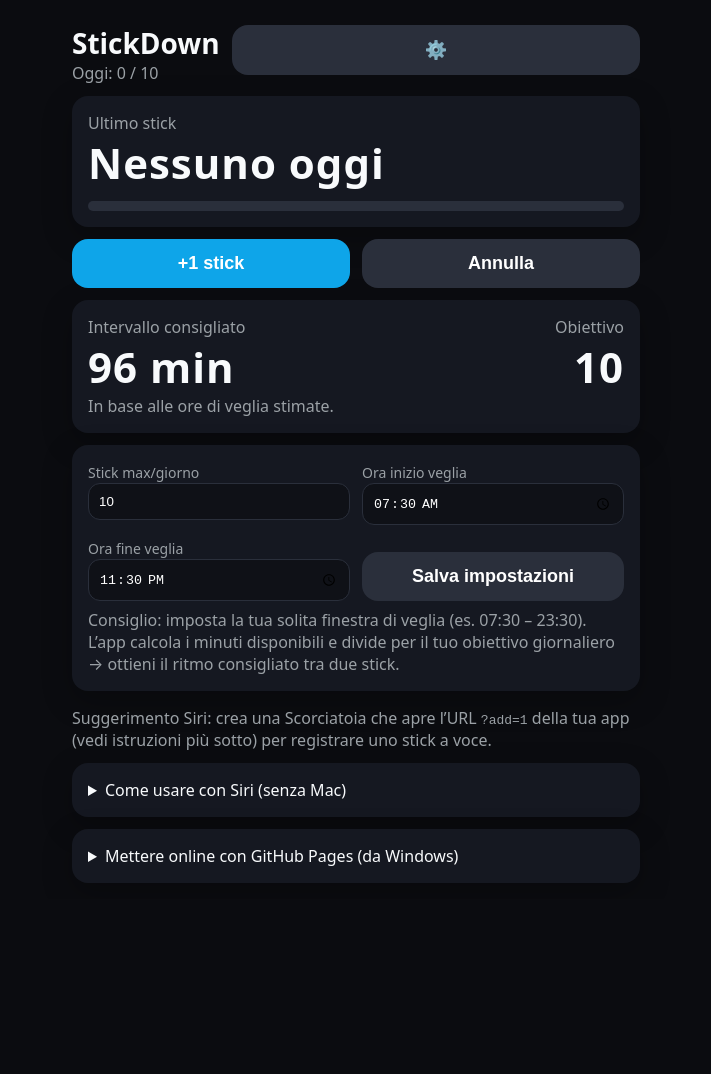
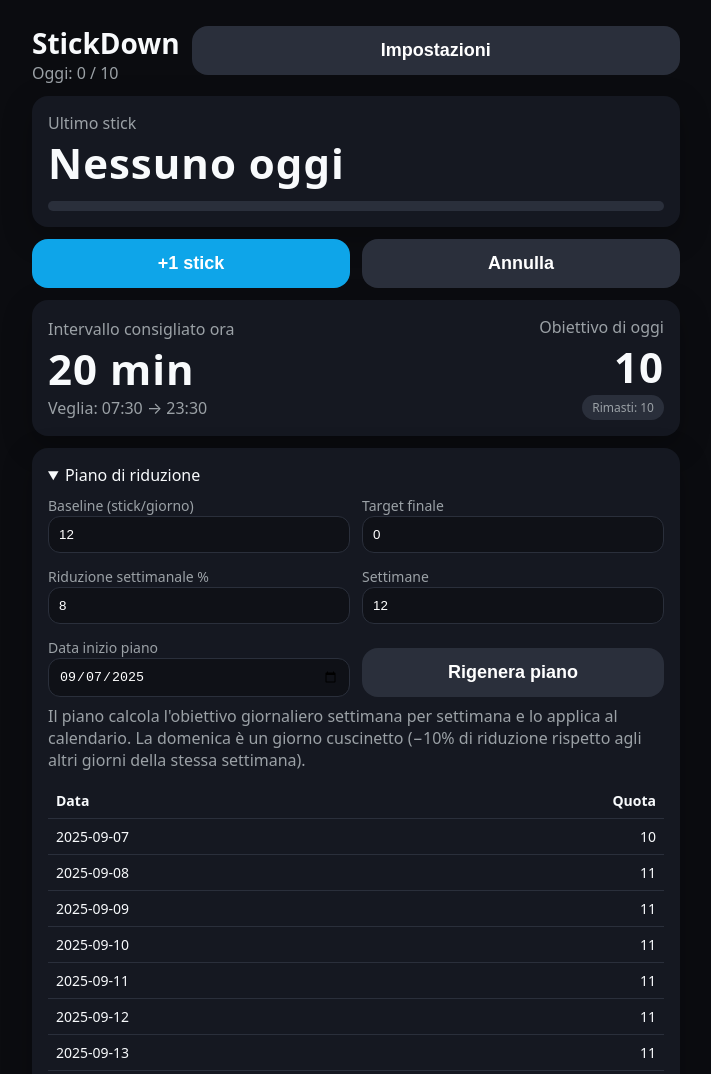
Before and after one commit to Giorgione987/stickdown, a plain HTML site: page index.html in a window 1280 px wide. Shown: the top 1074 px of the page, without its empty margins (284-995 px from the left). Before the commit the page ends 899 px from the top, so only its background shows below. Drawn offline with Linux system fonts and the light colour scheme.

Commit message:
Update index.html

```diff
--- a/index.html
+++ b/index.html
@@ -13,7 +13,7 @@
     :root { --bg:#0b0c10; --card:#151821; --muted:#9ba1a6; --acc:#0ea5e9; --green:#22c55e; --red:#ef4444; --white:#f8fafc }
     *{box-sizing:border-box;}
     body{margin:0; font-family:system-ui, -apple-system, Segoe UI, Roboto, Helvetica, Arial, sans-serif; background:var(--bg); color:var(--white);}
-    .wrap{max-width:600px; margin:0 auto; padding:16px;}
+    .wrap{max-width:680px; margin:0 auto; padding:16px;}
     .card{background:var(--card); border-radius:16px; padding:16px; box-shadow:0 10px 30px rgba(0,0,0,.25);}
     h1{font-size:28px; margin:8px 0 0}
     .row{display:flex; gap:12px}
@@ -25,12 +25,15 @@
     .ok{color:var(--green)} .warn{color:var(--red)}
     .grid{display:grid; grid-template-columns:1fr 1fr; gap:12px}
     label{font-size:14px; color:var(--muted)}
-    input[type="number"], input[type="time"]{width:100%; padding:10px; border-radius:12px; border:1px solid #2a2f3b; background:#0f1117; color:#fff}
+    input[type="number"], input[type="time"], input[type="date"], input[type="text"]{width:100%; padding:10px; border-radius:12px; border:1px solid #2a2f3b; background:#0f1117; color:#fff}
     .bar{height:10px; background:#2a2f3b; border-radius:999px; overflow:hidden}
     .bar>div{height:100%; background:linear-gradient(90deg, #22c55e, #0ea5e9); width:0%}
     .toast{position:fixed; bottom:16px; left:50%; transform:translateX(-50%); background:#111827; color:#fff; padding:10px 14px; border-radius:999px; opacity:0; transition:opacity .2s ease}
     .toast.show{opacity:1}
-    a{color:#7dd3fc}
+    .pill{display:inline-block; padding:4px 10px; border-radius:999px; background:#2a2f3b; font-size:12px;}
+    table{width:100%; border-collapse:collapse; font-size:14px}
+    th,td{padding:8px; border-bottom:1px solid #2a2f3b; text-align:right}
+    th:first-child,td:first-child{text-align:left}
   </style>
 </head>
 <body>
@@ -40,7 +43,7 @@
       <h1>StickDown</h1>
       <div class="muted" id="today"></div>
     </div>
-    <button class="secondary" id="btnSettings" aria-label="Impostazioni">⚙️</button>
+    <button class="secondary" id="btnSettings" aria-label="Impostazioni">Impostazioni</button>
   </div>
 
   <div class="card" style="margin-top:12px">
@@ -56,25 +59,57 @@
   </div>
 
   <div class="card" style="margin-top:12px">
-    <div style="display:flex; justify-content:space-between; align-items:center">
+    <div style="display:flex; justify-content:space-between; align-items:center; gap:12px">
       <div>
-        <div class="muted">Intervallo consigliato</div>
+        <div class="muted">Intervallo consigliato ora</div>
         <div id="reco" class="big">—</div>
+        <div class="muted" id="hint">In base al tempo di veglia rimanente e agli stick ancora disponibili oggi.</div>
       </div>
       <div style="text-align:right">
-        <div class="muted">Obiettivo</div>
+        <div class="muted">Obiettivo di oggi</div>
         <div id="goal" class="big">—</div>
+        <div class="muted"><span class="pill" id="remainPill"></span></div>
       </div>
     </div>
-    <div class="muted" id="hint">In base alle ore di veglia stimate.</div>
   </div>
 
   <div class="card" style="margin-top:12px">
-    <div class="grid">
+    <details open>
+      <summary>Piano di riduzione</summary>
+      <div class="grid" style="margin-top:8px">
         <div>
-        <label>Stick max/giorno</label>
-        <input type="number" id="inpTarget" min="1" max="40" step="1" />
+          <label>Baseline (stick/giorno)</label>
+          <input type="number" id="base" min="1" max="80" step="1" />
         </div>
+        <div>
+          <label>Target finale</label>
+          <input type="number" id="target" min="0" max="80" step="1" />
+        </div>
+        <div>
+          <label>Riduzione settimanale %</label>
+          <input type="number" id="weeklyPct" min="1" max="30" step="1" />
+        </div>
+        <div>
+          <label>Settimane</label>
+          <input type="number" id="weeks" min="1" max="52" step="1" />
+        </div>
+        <div>
+          <label>Data inizio piano</label>
+          <input type="date" id="startDate" />
+        </div>
+        <div style="align-self:end">
+          <button class="secondary" id="btnBuildPlan">Rigenera piano</button>
+        </div>
+      </div>
+      <div class="muted" style="margin-top:8px">Il piano calcola l'obiettivo giornaliero settimana per settimana e lo applica al calendario. La domenica è un giorno cuscinetto (−10% di riduzione rispetto agli altri giorni della stessa settimana).</div>
+      <div id="planTableWrap" style="margin-top:12px"></div>
+    </details>
+  </div>
+
+  <div class="card" style="margin-top:12px">
+    <details>
+      <summary>Orari di veglia</summary>
+      <div class="grid" style="margin-top:8px">
         <div>
           <label>Ora inizio veglia</label>
           <input type="time" id="awakeStart" />
@@ -83,40 +118,29 @@
           <label>Ora fine veglia</label>
           <input type="time" id="awakeEnd" />
         </div>
+        <div>
+          <label>Oppure inserisci sonno medio (minuti)</label>
+          <input type="number" id="sleepAvg" min="120" max="1200" step="5" />
+        </div>
         <div style="align-self:end">
-        <button class="secondary" id="btnSave">Salva impostazioni</button>
+          <button class="secondary" id="btnSaveWake">Salva</button>
         </div>
       </div>
-    <div class="muted" style="margin-top:8px">Consiglio: imposta la tua solita finestra di veglia (es. 07:30 – 23:30). L’app calcola i minuti disponibili e divide per il tuo obiettivo giornaliero → ottieni il ritmo consigliato tra due stick.</div>
-  </div>
-
-  <div class="muted" style="margin-top:16px">
-    Suggerimento Siri: crea una Scorciatoia che apre l’URL <code>?add=1</code> della tua app (vedi istruzioni più sotto) per registrare uno stick a voce.
-  </div>
-
-  <div class="card" style="margin-top:12px">
-    <details>
-      <summary>Come usare con Siri (senza Mac)</summary>
-      <ol>
-        <li>Metti online questa pagina (GitHub Pages va benissimo — vedi passaggi più sotto).</li>
-        <li>In “Comandi Rapidi” su iPhone, crea un nuovo comando: azione <strong>Apri URL</strong> → incolla l’URL del tuo sito con <code>?add=1</code> (es. <em>https://tuonome.github.io/stickdown/?add=1</em>).</li>
-        <li>Opzionale: aggiungi azione <strong>Mostra notifica</strong> con “Aggiunto +1”.</li>
-        <li>Dai un nome tipo “Aggiungi uno stick” e assegna la frase a Siri.</li>
-      </ol>
-      Quando esegui il comando, la pagina si apre, registra +1 e aggiorna il timer automaticamente.
+      <div class="muted" style="margin-top:8px">Se inserisci il sonno medio, useremo 24h − sonno per calcolare le ore di veglia. In alternativa usa gli orari inizio/fine.</div>
     </details>
   </div>
 
   <div class="card" style="margin-top:12px">
     <details>
-      <summary>Mettere online con GitHub Pages (da Windows)</summary>
+      <summary>Integrazione con Siri e Salute (via Comandi Rapidi)</summary>
       <ol>
-        <li>Crea un account su GitHub e un nuovo repository chiamato <strong>stickdown</strong>.</li>
-        <li>Copia questo file come <code>index.html</code> nel repo (puoi usare “Add file → Create new file” online).</li>
-        <li>Vai su <em>Settings → Pages</em>, come <em>Source</em> scegli <strong>Deploy from a branch</strong>, branch <strong>main</strong>, cartella <strong>root</strong> e salva.</li>
-        <li>Dopo qualche secondo avrai l’indirizzo <em>https://tuonome.github.io/stickdown</em>.</li>
-        <li>Su iPhone, apri quell’indirizzo in Safari → Condividi → <strong>Aggiungi a Home</strong> per usarla a tutto schermo.</li>
+        <li>In Comandi Rapidi, crea un comando: azione <strong>Trova campioni Salute</strong> → tipo <strong>Analisi sonno</strong> → intervallo <em>ultimi 14 giorni</em>.</li>
+        <li>Aggiungi azione <strong>Filtra</strong> per includere solo i campioni "Asleep" (se disponibile) e somma la <strong>durata</strong> in minuti; dividi per 14 per avere il <strong>sonno medio</strong>.</li>
+        <li>Aggiungi azione <strong>Apri URL</strong> con l'indirizzo della tua app seguito da <code>?sleep=MINUTI</code> (esempio: <em>https://tuonome.github.io/stickdown/?sleep=420</em>).</li>
+        <li>Dai un nome tipo "Aggiorna sonno StickDown". Quando lo esegui, l'app salverà il nuovo sonno medio e ricalcolerà gli intervalli.</li>
       </ol>
+      <div class="muted">Nota: le web‑app non possono leggere Salute direttamente; Comandi Rapidi fa da ponte sicuro con il tuo consenso.</div>
+      <div class="muted" style="margin-top:8px">Per aggiungere rapidamente +1 con Siri usa l'URL <code>?add=1</code>. Per annullare l'ultimo usa <code>?undo=1</code>.</div>
     </details>
   </div>
 </div>
@@ -132,89 +156,181 @@
     set(key, val){ localStorage.setItem(key, JSON.stringify(val)) }
   };
 
-  // --- Settings ---
-  const defaults = { target: 10, awakeStart: "07:30", awakeEnd: "23:30" };
-  const settings = LS.get('settings', defaults);
-  const day = LS.get('day:'+todayKey(), { count:0, last:null });
+  // --- Default settings and state ---
+  const defaults = {
+    base: 12, target: 0, weeklyPct: 8, weeks: 12,
+    startDate: new Date().toISOString().slice(0,10),
+    awakeStart: "07:30", awakeEnd: "23:30", sleepAvg: null
+  };
+  const settings = Object.assign({}, defaults, LS.get('settings', {}));
 
-  // URL param quick add (?add=1)
+  // Daily log for today
+  const dayKey = 'day:'+todayKey();
+  let day = LS.get(dayKey, { count:0, last:null });
+
+  // --- URL params ---
   const params = new URLSearchParams(location.search);
-  if(params.get('add') === '1') { day.count++; day.last = new Date().toISOString(); LS.set('day:'+todayKey(), day); showToast("Aggiunto +1"); history.replaceState({}, '', location.pathname); }
+  const add = parseInt(params.get('add')||'0',10);
+  const undo = params.get('undo') === '1';
+  const sleepParam = params.get('sleep');
+  if(!isNaN(add) && add>0){ day.count += add; day.last = new Date().toISOString(); LS.set(dayKey, day); toast("Aggiunto +"+add); history.replaceState({}, '', location.pathname); }
+  if(undo){ if(day.count>0){ day.count--; LS.set(dayKey, day); toast('Annullato'); } history.replaceState({}, '', location.pathname); }
+  if(sleepParam){ const m = Math.max(120, Math.min(1200, parseInt(sleepParam,10)||0)); settings.sleepAvg = m; LS.set('settings', settings); toast('Sonno medio aggiornato: '+m+' min'); history.replaceState({}, '', location.pathname); }
 
-  // Elements
+  // --- Plan generation ---
+  function buildPlan(base, target, weeklyPct, weeks, startDateStr){
+    const plan = {}; // date -> quota
+    let current = base;
+    const start = new Date(startDateStr+'T00:00:00');
+    for(let w=0; w<weeks; w++){
+      current = Math.max(target, Math.round(current * (1 - weeklyPct/100)));
+      for(let d=0; d<7; d++){
+        const date = new Date(start.getTime() + (w*7 + d)*86400000);
+        const key = date.toISOString().slice(0,10);
+        let quota = current;
+        // Domenica cuscinetto: riduzione minore (addolcisce la settimana)
+        if(date.getDay() === 0) quota = Math.max(target, Math.ceil(current * 0.9));
+        plan[key] = quota;
+      }
+      if(current === target) break;
+    }
+    return plan;
+  }
+
+  function loadOrBuildPlan(){
+    let plan = LS.get('plan', null);
+    if(!plan){
+      plan = buildPlan(settings.base, settings.target, settings.weeklyPct, settings.weeks, settings.startDate);
+      LS.set('plan', plan);
+    }
+    return plan;
+  }
+
+  function savePlan(plan){ LS.set('plan', plan); }
+
+  // Awake minutes: prefer sleepAvg if set, else time window
+  function minutesBetween(t1, t2){
+    if(!t1 || !t2) return null;
+    const [h1,m1]=t1.split(':').map(Number), [h2,m2]=t2.split(':').map(Number);
+    let a=h1*60+m1, b=h2*60+m2; if(b<=a) b+=1440; return b-a;
+  }
+  function awakeMinutesNow(){
+    if(settings.sleepAvg){ return 1440 - settings.sleepAvg; }
+    const m = minutesBetween(settings.awakeStart, settings.awakeEnd);
+    return m ?? 960; // fallback 16h
+  }
+
+  function timeLeftToday(){
+    // minutes left until end of wake window today
+    const now = new Date();
+    if(settings.sleepAvg){
+      // Approx: assume end of wake at start + awakeMinutes; take awakeStart as reference
+      const [h,m] = (settings.awakeStart||'07:30').split(':').map(Number);
+      const start = new Date(now); start.setHours(h,m,0,0);
+      let end = new Date(start.getTime() + awakeMinutesNow()*60000);
+      if(end < now) end = new Date(now.getTime() + 1); // avoid negative
+      return Math.max(0, Math.floor((end - now)/60000));
+    } else {
+      const [h2,m2] = (settings.awakeEnd||'23:30').split(':').map(Number);
+      const end = new Date(now); end.setHours(h2,m2,0,0);
+      if(end < now) return 0; // after end
+      return Math.floor((end - now)/60000);
+    }
+  }
+
+  function suggestedIntervalDynamic(quotaToday, usedToday){
+    const remain = Math.max(0, quotaToday - usedToday);
+    if(remain <= 0) return Infinity;
+    const left = Math.max(1, timeLeftToday());
+    return Math.max(5, Math.floor((left*60) / remain) / 60); // minutes
+  }
+
+  // Render plan table
+  function renderPlanTable(plan){
+    const wrap = $('#planTableWrap');
+    const rows = Object.keys(plan).sort().slice(0, 28).map(d => {
+      return `<tr><td>${d}</td><td>${plan[d]}</td></tr>`;
+    }).join('');
+    wrap.innerHTML = `<table><thead><tr><th>Data</th><th>Quota</th></tr></thead><tbody>${rows}</tbody></table>`;
+  }
+
+  // UI references
   const elToday = $('#today'), elSince = $('#sinceLast'), elAdvice = $('#advice');
   const elReco = $('#reco'), elGoal = $('#goal'), elHint = $('#hint');
   const elProgress = $('#progress');
-  const inpTarget = $('#inpTarget');
-  const awakeStart = $('#awakeStart');
-  const awakeEnd = $('#awakeEnd');
+  const remainPill = $('#remainPill');
 
-  // Init form
-  inpTarget.value = settings.target;
-  awakeStart.value = settings.awakeStart;
-  awakeEnd.value = settings.awakeEnd;
+  // Settings inputs
+  const base = $('#base'), target = $('#target'), weeklyPct = $('#weeklyPct'), weeks = $('#weeks'), startDate = $('#startDate');
+  const awakeStart = $('#awakeStart'), awakeEnd = $('#awakeEnd'), sleepAvg = $('#sleepAvg');
 
-  // Helpers
-  function diffFmt(sec){ sec = Math.max(0, Math.floor(sec)); const h=Math.floor(sec/3600), m=Math.floor((sec%3600)/60), s=sec%60; if(h>0)return `${h}h ${m}m ${s}s`; if(m>0)return `${m}m ${s}s`; return `${s}s`; }
-  function minutesBetween(t1, t2){
-    const [h1,m1] = t1.split(':').map(Number), [h2,m2] = t2.split(':').map(Number);
-    let a = h1*60+m1, b = h2*60+m2; if (b<=a) b += 24*60; return b-a; // supports crossing midnight
-  }
-  function suggestedInterval(){
-    const awake = minutesBetween(settings.awakeStart, settings.awakeEnd);
-    return Math.max(5, Math.floor(awake / Math.max(1, settings.target)));
-  }
+  // Init settings form
+  base.value = settings.base; target.value = settings.target; weeklyPct.value = settings.weeklyPct; weeks.value = settings.weeks; startDate.value = settings.startDate;
+  awakeStart.value = settings.awakeStart; awakeEnd.value = settings.awakeEnd; if(settings.sleepAvg) sleepAvg.value = settings.sleepAvg;
+
+  // Plan
+  let plan = loadOrBuildPlan();
+  renderPlanTable(plan);
+
+  function quotaToday(){ return plan[todayKey()] ?? settings.base; }
 
   function updateUI(){
-    const target = settings.target;
-    const remain = Math.max(0, target - day.count);
-    elToday.textContent = `Oggi: ${day.count} / ${target}`;
-    elGoal.textContent = target;
+    // Header counts
+    const qToday = quotaToday();
+    elToday.textContent = `Oggi: ${day.count} / ${qToday}`;
+    elGoal.textContent = qToday;
+    remainPill.textContent = `Rimasti: ${Math.max(0, qToday - day.count)}`;
 
-    const recoMin = suggestedInterval();
-    elReco.textContent = `${recoMin} min`;
+    // Dynamic recommended interval (based on time left today and remaining sticks)
+    const recMin = suggestedIntervalDynamic(qToday, day.count);
+    elReco.textContent = Number.isFinite(recMin) ? `${Math.max(1, Math.floor(recMin))} min` : '—';
+    elHint.textContent = settings.sleepAvg ? `Basato su sonno medio: ${settings.sleepAvg} min` : `Veglia: ${settings.awakeStart} → ${settings.awakeEnd}`;
 
+    // Last stick timer
     const last = day.last ? new Date(day.last) : null;
-    if(!last){
-      elSince.textContent = 'Nessuno oggi';
-      elAdvice.textContent = '';
-      elProgress.style.width = '0%';
-      return;
-    }
+    if(!last){ elSince.textContent = 'Nessuno oggi'; elAdvice.textContent=''; elProgress.style.width='0%'; return; }
     const sec = (Date.now()-last.getTime())/1000;
     elSince.textContent = diffFmt(sec);
 
-    const need = recoMin*60;
+    // Should wait?
+    const need = (Number.isFinite(recMin) ? recMin : 60) * 60;
     const wait = Math.max(0, need - sec);
-    if(wait>0){
-      elAdvice.innerHTML = `<span class='warn'>Aspetta ancora ${diffFmt(wait)} per restare nel ritmo consigliato.</span>`;
-    } else {
-      elAdvice.innerHTML = `<span class='ok'>Puoi accendere senza sforare il ritmo medio.</span>`;
-    }
+    if(wait>0){ elAdvice.innerHTML = `<span class='warn'>Aspetta ancora ${diffFmt(wait)} per restare nel ritmo consigliato.</span>`; } else { elAdvice.innerHTML = `<span class='ok'>Puoi accendere senza sforare il ritmo medio.</span>`; }
     const pct = Math.min(100, Math.floor( (sec/need)*100 ));
     elProgress.style.width = pct+"%";
-
-    elHint.textContent = `In base alla veglia: ${settings.awakeStart} → ${settings.awakeEnd}`;
   }
 
+  function diffFmt(sec){ sec = Math.max(0, Math.floor(sec)); const h=Math.floor(sec/3600), m=Math.floor((sec%3600)/60), s=sec%60; if(h>0)return `${h}h ${m}m ${s}s`; if(m>0)return `${m}m ${s}s`; return `${s}s`; }
+
   // Buttons
-  $('#btnPlus').addEventListener('click', ()=>{ day.count++; day.last=new Date().toISOString(); LS.set('day:'+todayKey(), day); updateUI(); showToast('Aggiunto +1'); });
-  $('#btnUndo').addEventListener('click', ()=>{ if(day.count>0){ day.count--; LS.set('day:'+todayKey(), day); updateUI(); showToast('Annullato'); }});
-  $('#btnSave').addEventListener('click', ()=>{
-    settings.target = Math.max(1, parseInt(inpTarget.value||'10',10));
-    settings.awakeStart = awakeStart.value || '07:30';
-    settings.awakeEnd = awakeEnd.value || '23:30';
-    LS.set('settings', settings); updateUI(); showToast('Impostazioni salvate');
+  $('#btnPlus').addEventListener('click', ()=>{ day.count++; day.last=new Date().toISOString(); LS.set(dayKey, day); updateUI(); toast('Aggiunto +1'); });
+  $('#btnUndo').addEventListener('click', ()=>{ if(day.count>0){ day.count--; LS.set(dayKey, day); updateUI(); toast('Annullato'); }});
+  $('#btnBuildPlan').addEventListener('click', ()=>{
+    settings.base = Math.max(1, parseInt(base.value||settings.base,10));
+    settings.target = Math.max(0, parseInt(target.value||settings.target,10));
+    settings.weeklyPct = Math.min(30, Math.max(1, parseInt(weeklyPct.value||settings.weeklyPct,10)));
+    settings.weeks = Math.min(52, Math.max(1, parseInt(weeks.value||settings.weeks,10)));
+    settings.startDate = startDate.value || settings.startDate;
+    LS.set('settings', settings);
+    plan = buildPlan(settings.base, settings.target, settings.weeklyPct, settings.weeks, settings.startDate);
+    savePlan(plan);
+    renderPlanTable(plan);
+    updateUI();
+    toast('Piano rigenerato');
+  });
+  $('#btnSaveWake').addEventListener('click', ()=>{
+    settings.awakeStart = awakeStart.value || settings.awakeStart;
+    settings.awakeEnd = awakeEnd.value || settings.awakeEnd;
+    const sv = parseInt(sleepAvg.value||''); settings.sleepAvg = isNaN(sv)? null : sv;
+    LS.set('settings', settings); updateUI(); toast('Impostazioni veglia salvate');
   });
   $('#btnSettings').addEventListener('click', ()=>{ window.scrollTo({top:document.body.scrollHeight, behavior:'smooth'}) });
 
   // Midnight reset
   setInterval(()=>{
     const key = 'day:'+todayKey();
-    // if changed day, start new
     if(!localStorage.getItem(key)){
-      LS.set(key, {count:0, last:null});
-      location.reload();
+      LS.set(key, {count:0, last:null}); location.reload();
     }
   }, 30000);
 
@@ -222,7 +338,7 @@
   setInterval(updateUI, 1000);
   updateUI();
 
-  function showToast(msg){ const t=$('#toast'); t.textContent=msg; t.classList.add('show'); setTimeout(()=>t.classList.remove('show'),1200); }
+  function toast(msg){ const t=$('#toast'); t.textContent=msg; t.classList.add('show'); setTimeout(()=>t.classList.remove('show'),1200); }
 })();
 </script>
 </body>
```
Lines whose indentation alone changed are shown as unchanged.
